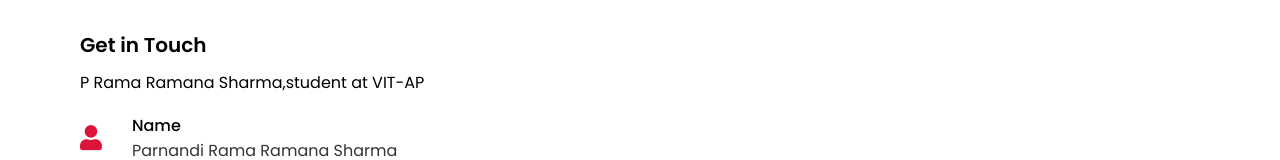
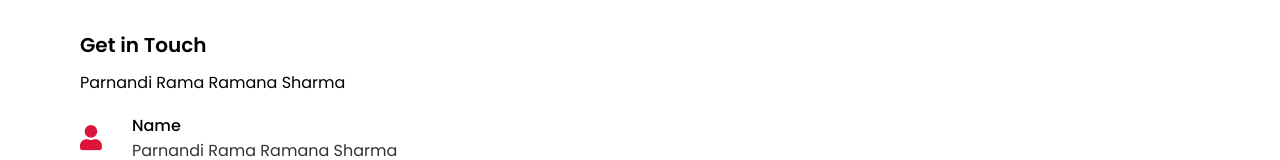
Before and after one commit to ramz-021002/portfolioInteractive, a plain HTML site: page index.html in a window 1280 px wide. Shown: the part 3082-3242 px from the top of the page. Drawn offline with nearby package versions, Linux system fonts and the light colour scheme.

Commit message:
Update index.html

```diff
--- a/index.html
+++ b/index.html
@@ -146,7 +146,7 @@
             <div class="contact-content">
                 <div class="column left">
                     <div class="text">Get in Touch</div>
-                    <p>P Rama Ramana Sharma,student at VIT-AP </p>
+                    <p>Parnandi Rama Ramana Sharma</p>
                     <div class="icons">
                         <div class="row">
                             <i class="fas fa-user"></i>
```
